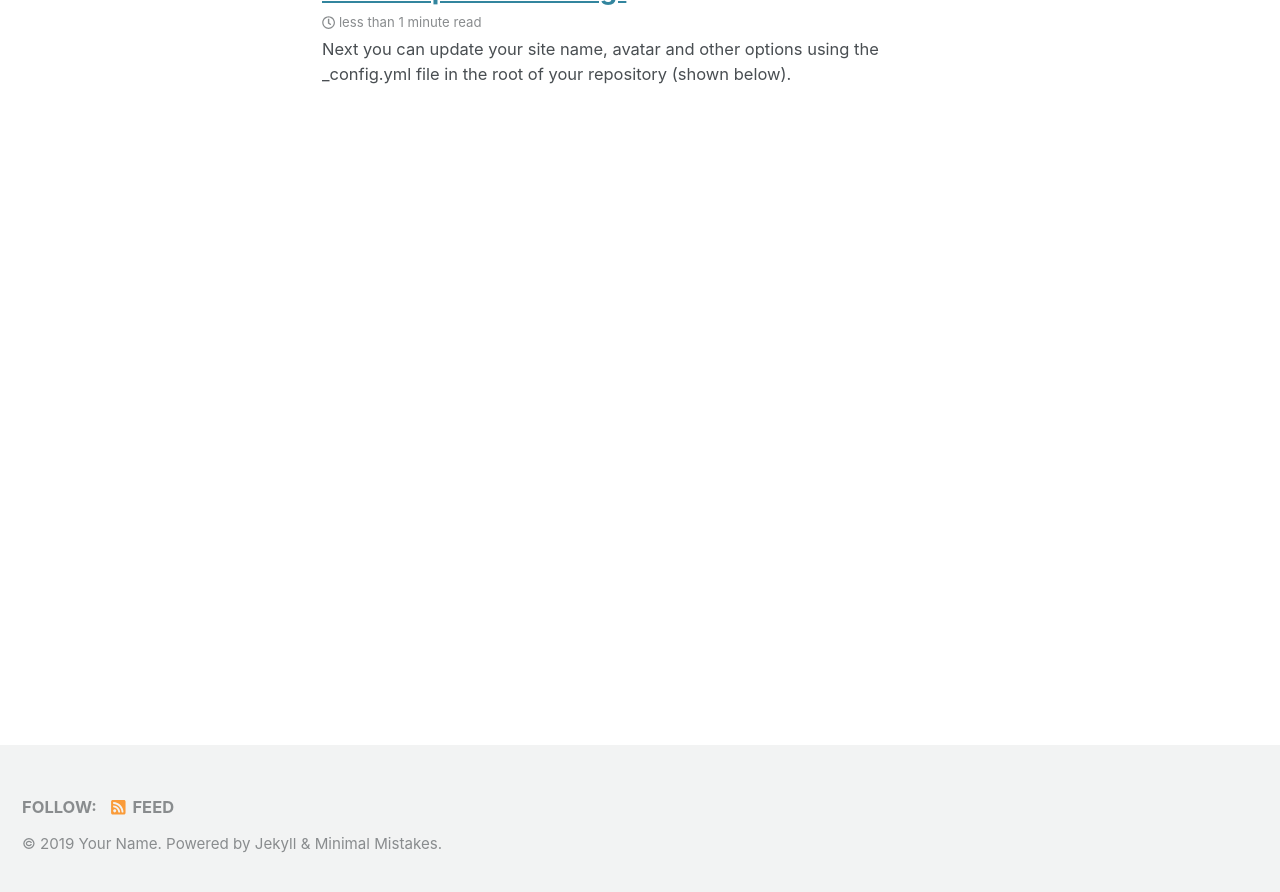
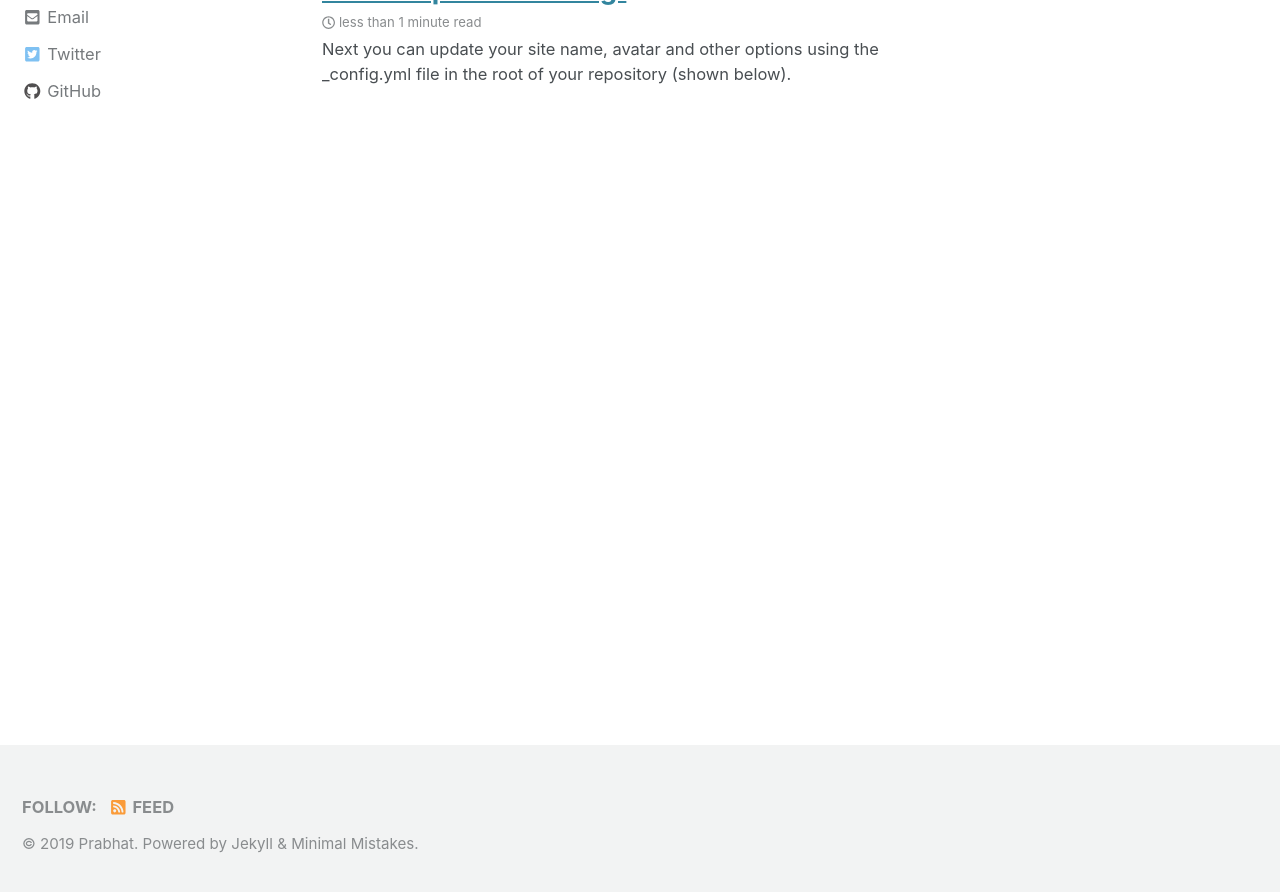
Before and after one commit to rprabhat/rprabhat.github.io, a Jekyll site: the page built from index.html, in a window 1280 px wide and 900 px high, scrolled down 222 px. Shown: the top 892 px of the window. Built offline with Jekyll 4.4.1, drawn with Linux system fonts in a browser that asks for light colours; cached includes are drawn as plain includes; the list of posts is cut into pages by our own code; some of the changed text lies outside the part shown.

Commit message:
Update _config.yml

```diff
--- a/_config.yml
+++ b/_config.yml
@@ -15,11 +15,11 @@
 minimal_mistakes_skin    : "default" # "air", "aqua", "contrast", "dark", "dirt", "neon", "mint", "plum", "sunrise"
 
 # Site Settings
-locale                   : "en-US"
+locale                   : "en-AU"
 title                    : "Site Title"
 title_separator          : "-"
-name                     : "Your Name"
-description              : "An amazing website."
+name                     : "Prabhat"
+description              : "My personal WWW page."
 url                      : # the base hostname & protocol for your site e.g. "https://mmistakes.github.io"
 baseurl                  : # the subpath of your site, e.g. "/blog"
 repository               : # GitHub username/repo-name e.g. "mmistakes/minimal-mistakes"
@@ -106,27 +106,27 @@
 
 # Site Author
 author:
-  name             : "Your Name"
+  name             : "Prabhat"
   avatar           : # path of avatar image, e.g. "/assets/images/bio-photo.jpg"
   bio              : "I am an amazing person."
-  location         : "Somewhere"
+  location         : "Sydney"
   email            :
   links:
     - label: "Email"
       icon: "fas fa-fw fa-envelope-square"
-      # url: mailto:your.name@email.com
+      url: mailto:prabhat01@gmail.com
     - label: "Website"
       icon: "fas fa-fw fa-link"
-      # url: "https://your-website.com"
+      # url: "https://rprabhat.github.io"
     - label: "Twitter"
       icon: "fab fa-fw fa-twitter-square"
-      # url: "https://twitter.com/"
+      url: "https://twitter.com/r_prabhat"
     - label: "Facebook"
       icon: "fab fa-fw fa-facebook-square"
       # url: "https://facebook.com/"
     - label: "GitHub"
       icon: "fab fa-fw fa-github"
-      # url: "https://github.com/"
+      url: "https://github.com/rprabhat"
     - label: "Instagram"
       icon: "fab fa-fw fa-instagram"
       # url: "https://instagram.com/"
```
